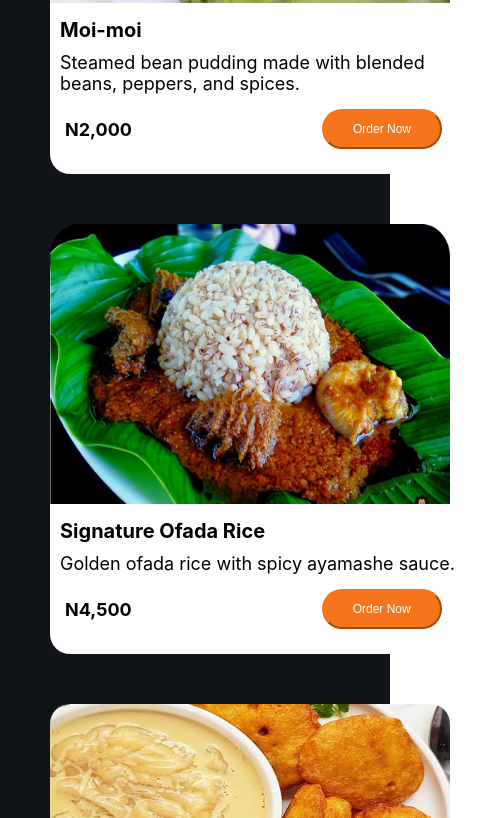
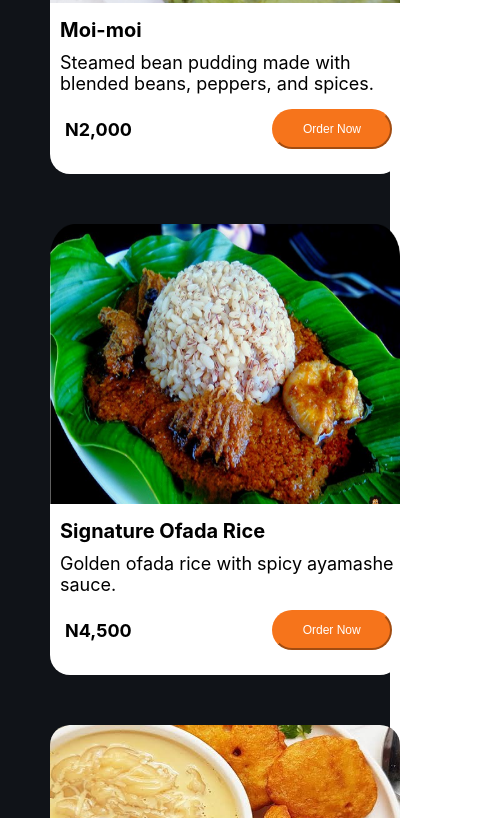
Before and after one commit to CeeyCodes/ceeylicious, a plain HTML site: page menu.html in a window 390 px wide. Shown: the part 1086-1904 px from the top of the page, 477 px wide, since content can reach past the window. Drawn offline with Linux system fonts and the light colour scheme.

Commit message:
sixth commit

```diff
--- a/menu.css
+++ b/menu.css
@@ -196,13 +196,13 @@ header .add:hover{
     }
 
     .menu .dis{
-        width: 400px;
+        width: 350px;
         margin-left: 0px;
     }
 
     .slider{
         height: 40vh;
-        width: 400px;
+        width: 350px;
     }
 
     .grid-menu{
@@ -210,11 +210,11 @@ header .add:hover{
     }
 
     .grid-menu .menu-cards{
-        width: 400px;
+        width: 350px;
     }
 
     .menu-cards img{
-    width: 400px;
+    width: 350px;
     height: 280px;
     }
 
@@ -227,6 +227,6 @@ header .add:hover{
     }
 
     .menu-cards .price{
-        gap: 170px;
+        gap: 120px;
     }
 }
```
